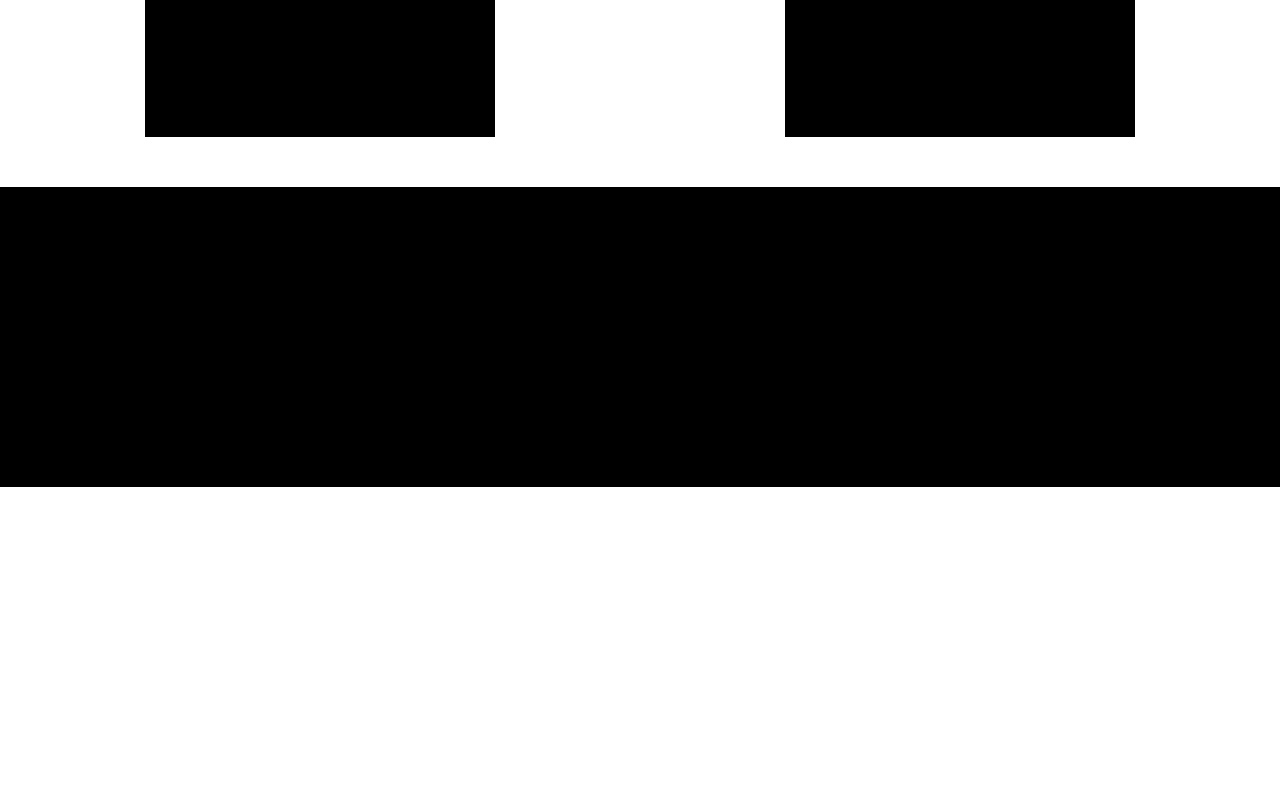
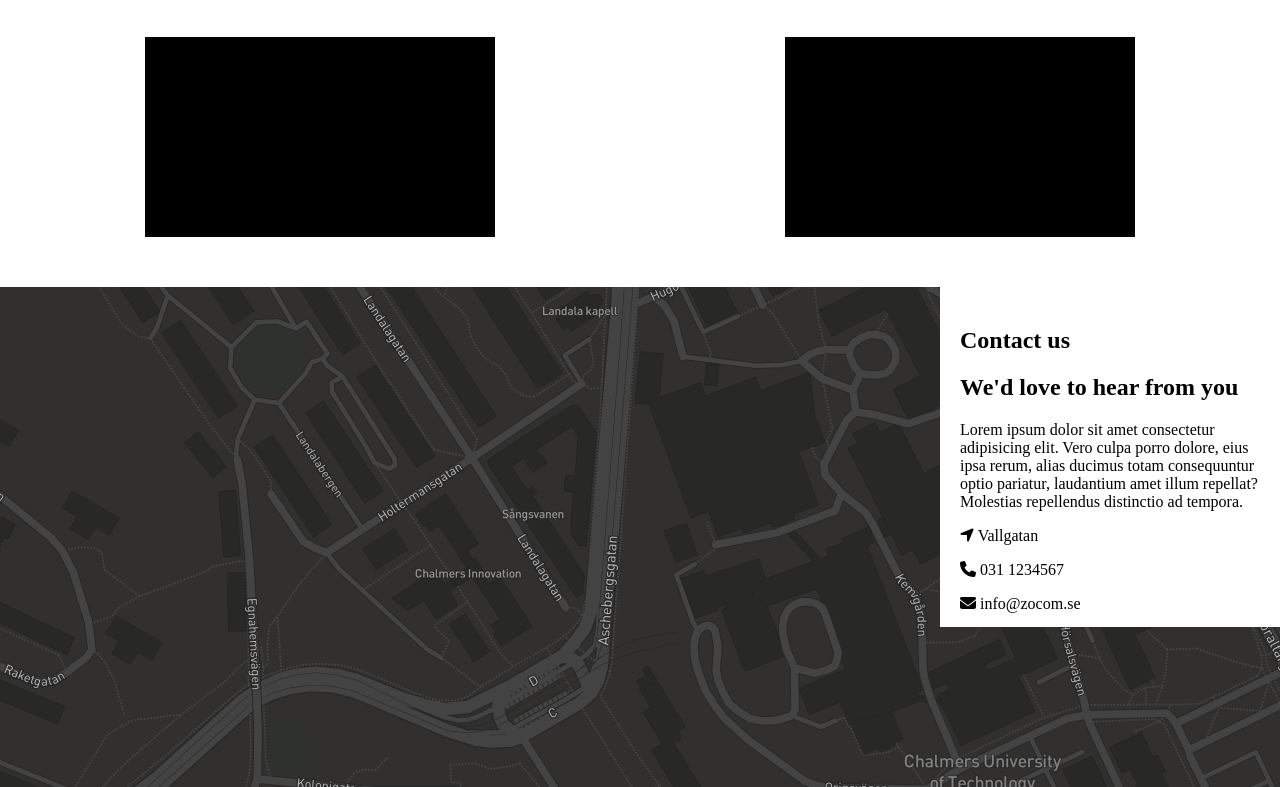
Before and after one commit to deepa5053/Figma-design, a plain HTML site: page index.html in a window 1280 px wide. Shown: the part 797-1584 px from the top of the page. Before the commit the page ends 1284 px from the top, so only its background shows below. Drawn offline with Linux system fonts and the light colour scheme.

Commit message:
footer basic created

```diff
--- a/css/index.css
+++ b/css/index.css
@@ -7,7 +7,7 @@ body{
     margin-top: 20px;
     background-color: lightgray;
     width: 100%;
-    height: 50%;
+    height: 500px;
 }
 .logo{
    float: left;
@@ -138,7 +138,14 @@ h1{
 .footer{
     background-color: black;
     width: 100%;
-    height: 300px;
+    height: 500px;
     margin-top: 50px;
-
+    background-image: url(/images/footer-map.png);
 }
+.contact{
+   width: 300px;
+   height: 300px;
+   background-color: white;
+   padding: 20px;
+   float: right;
+}
--- a/index.html
+++ b/index.html
@@ -66,7 +66,19 @@
     <!--main end-->
     <footer>
         <section class="footer">
-            <div></div>
+            <div class="contact">
+                <h1><b>Contact us</b></h1>
+                <h2><b>We'd love to hear from you</b></h2>
+                <p>Lorem ipsum dolor sit amet consectetur
+                    adipisicing elit. Vero culpa porro dolore,
+                    eius ipsa rerum, alias ducimus totam
+                    consequuntur optio pariatur, laudantium amet
+                    illum repellat? Molestias repellendus distinctio
+                    ad tempora.</p>
+                    <p> <i class="fa-solid fa-location-arrow"></i> Vallgatan</p>
+                    <p> <i class="fa-solid fa-phone"></i> 031 1234567</p>
+                    <p> <i class="fa-solid fa-envelope"></i> info@zocom.se</p>
+            </div>
         </section>
     </footer>
 </body>
```
Also changed, not shown: images/footer-map.png (added).
